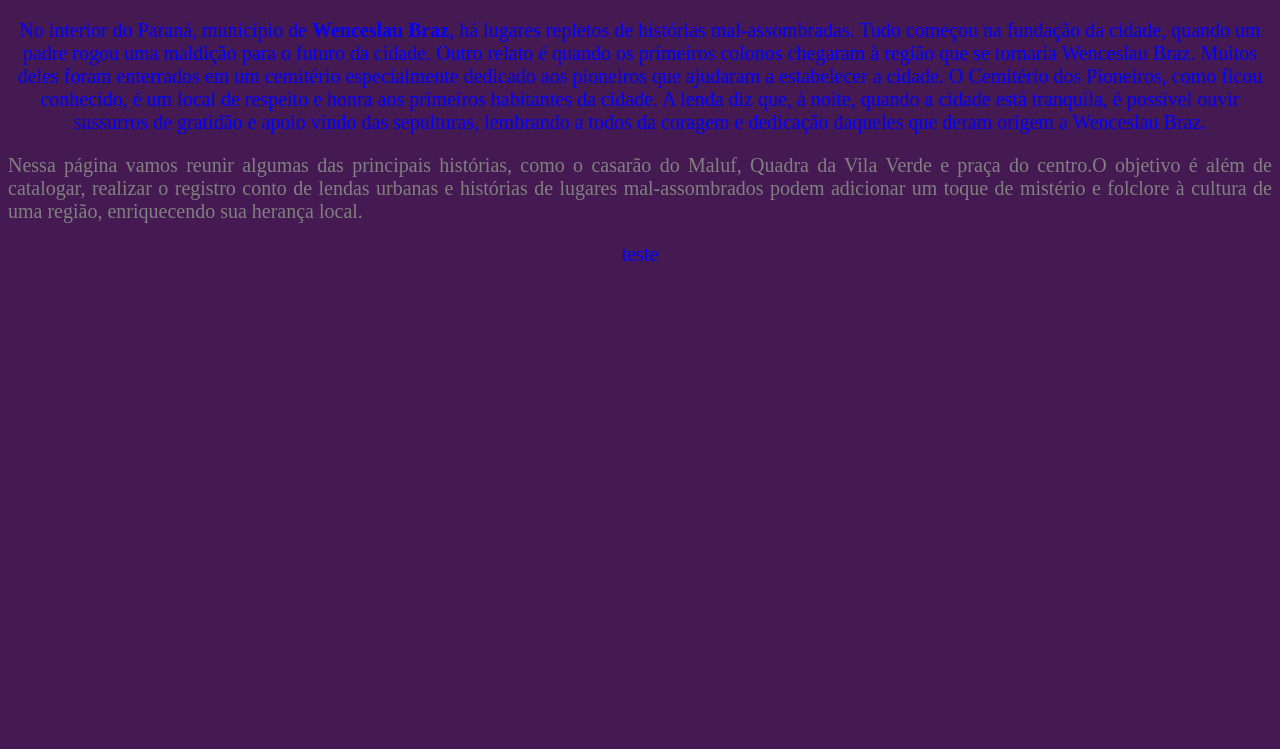
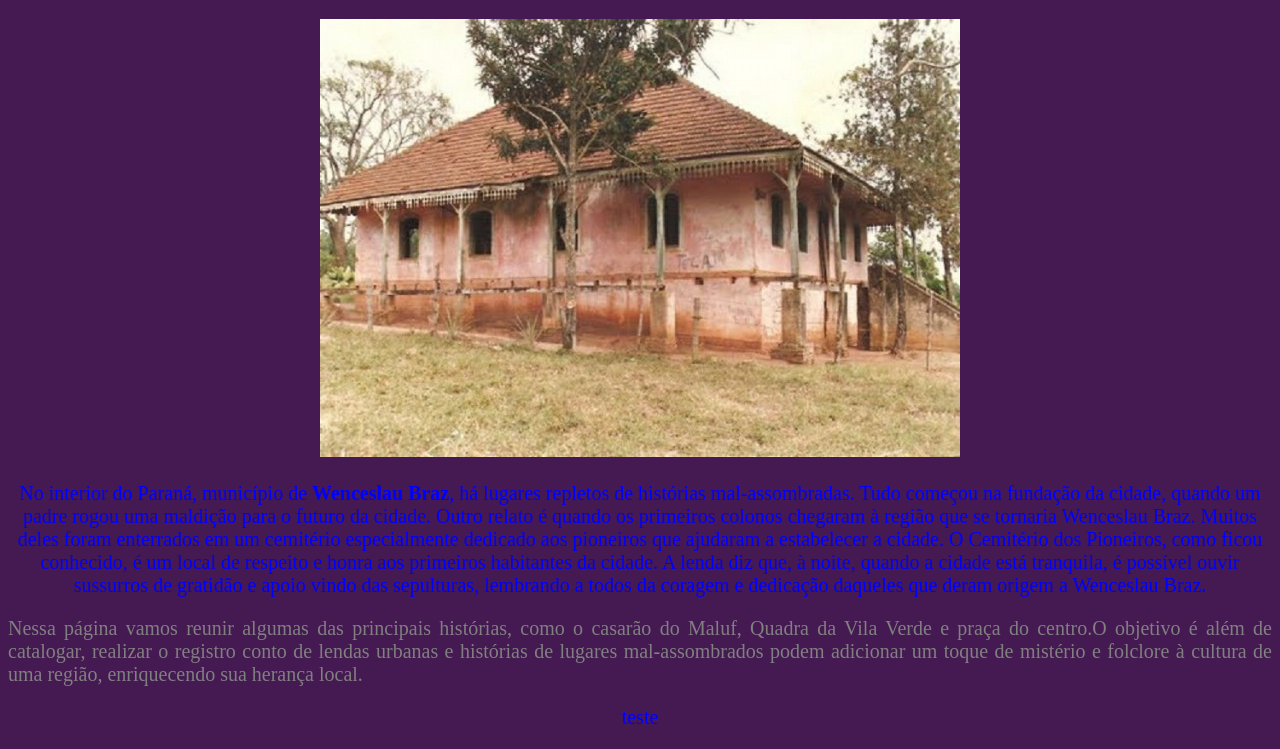
Before and after one commit to kheronn/ge_pensamento_turma_s, a plain HTML site: page index.html in a window 1280 px wide. Shown: the part 61-810 px from the top of the page. Drawn offline with Linux system fonts and the light colour scheme.

Commit message:
inserindo imagens

```diff
--- a/index.html
+++ b/index.html
@@ -8,6 +8,8 @@
 </head>
 <body>
     <h1 id="titulo"> Lugares mal-assombrados em Wenceslau Braz </h1>
+
+    <img src="casarao.jpg" alt="Casarão de fantasmas">
 
     <p>
         No interior do Paraná, município de <b> Wenceslau Braz</b>, há lugares repletos de histórias mal-assombradas. Tudo começou na
```
